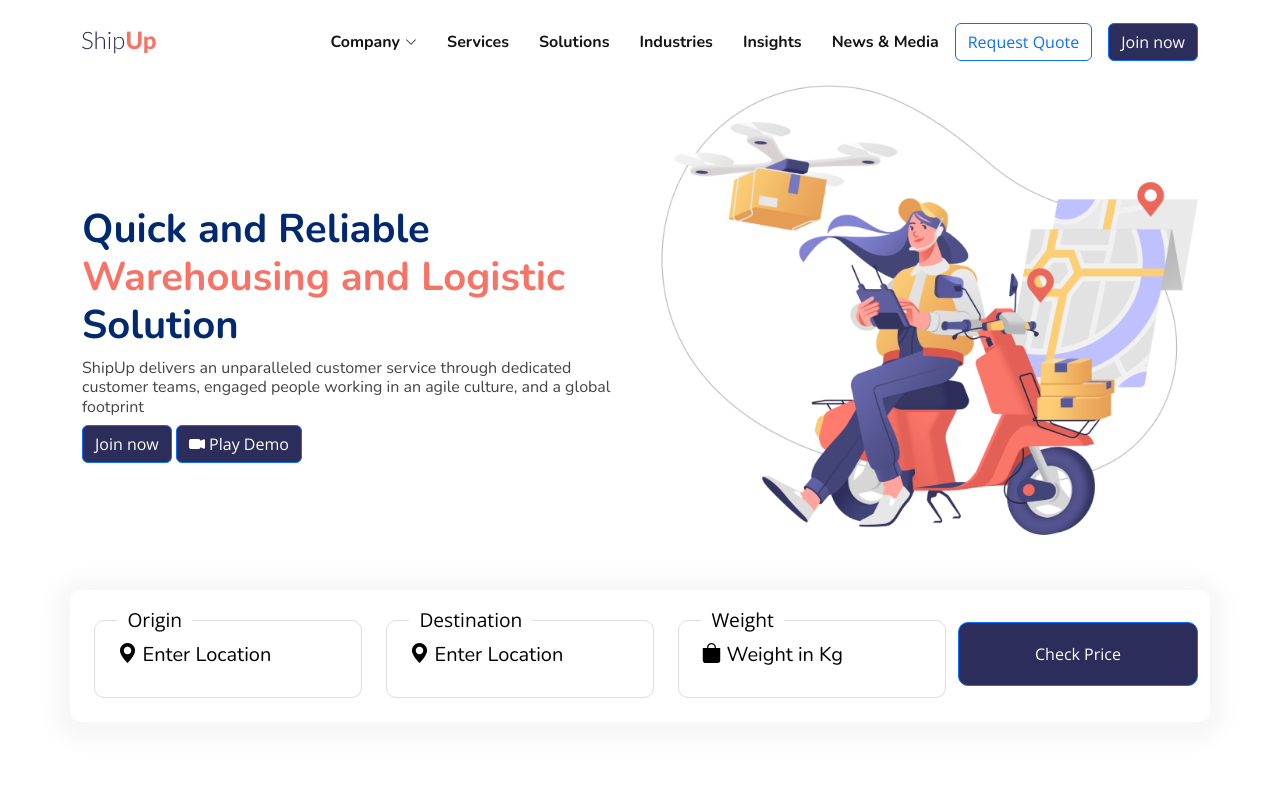
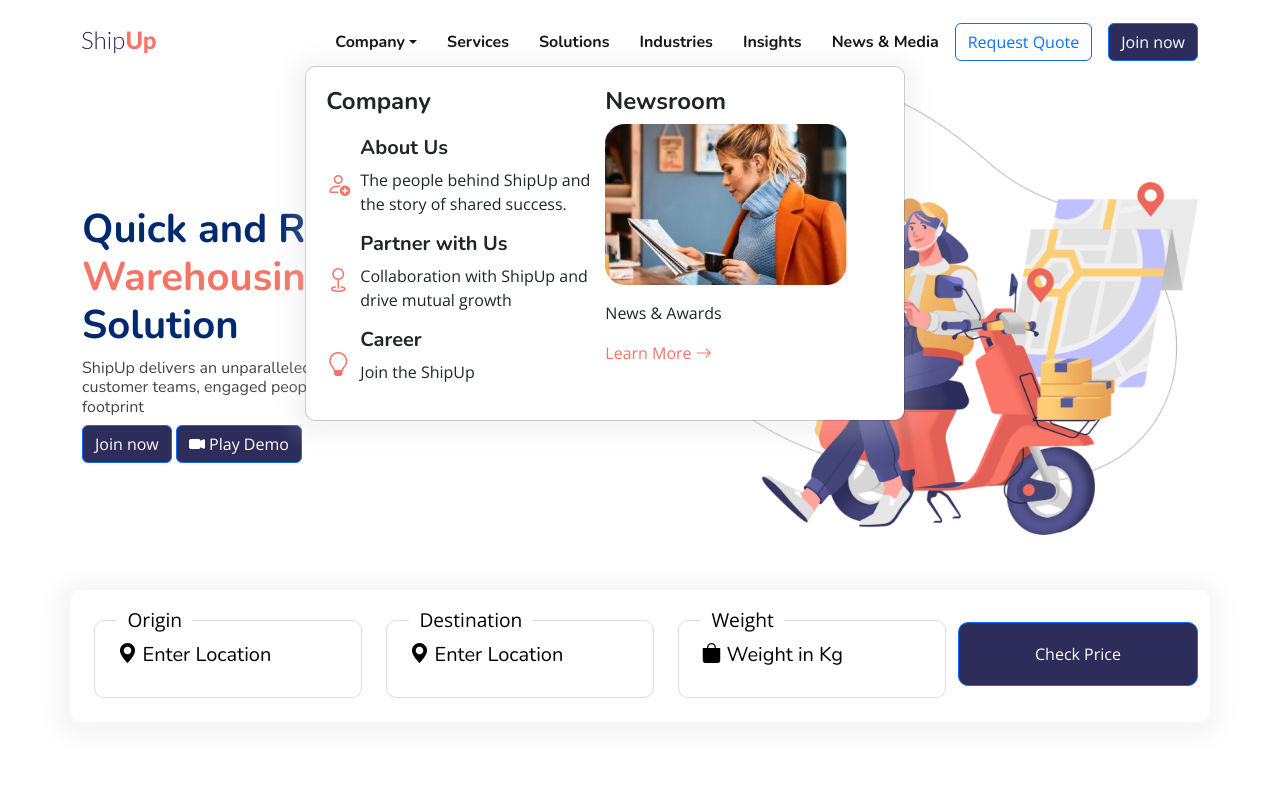
Before and after one commit to vishakha-singhal01/my-assignment-provis, a plain HTML site: page index.html in a window 1280 px wide. Both pictures are taken after a click on the button "Company". Shown: the top 800 px of the page. Drawn offline with nearby package versions, Linux system fonts and the light colour scheme.

Commit message:
updates-menu

```diff
--- a/assets/css/style.css
+++ b/assets/css/style.css
@@ -184,30 +184,65 @@ h6 {
   visibility: visible;
 }
 
-.navbar .megamenu {
-  position: static;
+.mega-menu {
+  display: none;
+  position: absolute;
+  left: 0;
+  top: 100%;
+  background-color: rgb(255, 255, 255);
+  border-radius: 10px;
+  box-shadow: -1px 4px 20px 14px rgba(212, 209, 209, 0.2);
+  width: 600px; /* Adjust the width as needed */
+  padding: 20px;
+  z-index: 1;
 }
 
-.navbar .megamenu ul {
-  margin-top: 5px;
-  right: 0;
-  padding: 10px;
-  display: flex;
+.mega-menu .left-side,
+.mega-menu .right-side {
+  float: left;
+  width: 50%;
 }
 
-.navbar .megamenu ul li {
-  flex: 1;
+.mega-menu .left-side h4{
+  font-weight: bold;
+  margin-bottom: 20px;
 }
 
-.navbar .megamenu ul li a,
-.navbar .megamenu ul li:hover>a {
-  color: #013289;
+.mega-menu .right-side h4{
+  font-weight: bold;
 }
 
-.navbar .megamenu ul li a:hover,
-.navbar .megamenu ul li .active,
-.navbar .megamenu ul li .active:hover {
-  color: #4154f1;
+.mega-menu .left-side ul h5{
+  font-weight: bold;
+}
+
+.mega-menu .left-side ul p{
+  font-weight: normal;
+}
+
+.mega-menu .learn{
+  color: #F67366;
+}
+
+.mega-menu img {
+  max-width: 100%;
+  height: auto;
+}
+
+.icon-container {
+  display: flex;
+  align-items: center;
+}
+
+.icon-container i {
+      margin-right: 10px;
+      font-size: 1.5rem;
+      color: #F67366;
+  }
+
+/* Show the mega menu on hover */
+.dropdown:hover .mega-menu {
+  display: block;
 }
 
 .navbar .dropdown .dropdown ul {
@@ -297,16 +332,6 @@ h6 {
   color: #012970;
 }
 
-.navbar-mobile a:hover,
-.navbar-mobile .active,
-.navbar-mobile li:hover>a {
-  color: #4154f1;
-}
-
-.navbar-mobile .getstarted,
-.navbar-mobile .getstarted:focus {
-  margin: 15px;
-}
 .navbar-mobile .dropdown ul {
   position: static;
   display: none;
--- a/index.html
+++ b/index.html
@@ -4,7 +4,6 @@
 <head>
   <meta charset="utf-8">
   <meta content="width=device-width, initial-scale=1.0" name="viewport">
-
   <title>Provis Technologies</title>
   <meta content="" name="description">
   <meta content="" name="keywords">
@@ -38,9 +37,47 @@
 
       <nav id="navbar" class="navbar">
         <ul>
-          <li class="dropdown"><a href="#"><span>Company</span> <i class="bi bi-chevron-down"></i></a>
+          <a href="#" class="nav-link dropdown-toggle" role="button" data-bs-toggle="dropdown" aria-expanded="false">
+          <span>Company</span>
+          </a>
             <ul>
-              <img class="img" src="assets/img/Frame 7027.png" alt="">
+               <div class="dropdown-menu mega-menu">
+        <div class="left-side">
+            <h4>Company</h4>
+            <ul class="d-flex flex-column align-items-start">
+
+              <div class="icon-container">
+                <i class="bi bi-person-add"></i>
+                <div>
+                <h5>About Us</h5>
+                <p>The people behind ShipUp and the story of shared success.</p>
+              </div>
+            </div>
+
+                <div class="icon-container">
+                  <i class="bi bi-geo"></i>
+                  <div>
+                      <h5>Partner with Us</h5>
+                      <p>Collaboration with ShipUp and drive mutual growth</p>
+                  </div>
+              </div>
+
+              <div class="icon-container">
+                <i class="bi bi-lightbulb"></i>
+                <div>
+                <h5>Career</h5>
+                <p>Join the ShipUp</p>
+              </div>
+            </div>
+            </ul>
+        </div>
+        <div class="right-side">
+            <h4>Newsroom</h4>
+            <img src="assets/img/image 4.png" alt="News Image">
+            <p class="mt-3">News & Awards</p>
+            <p class="learn mt-3">Learn More <i class="bi bi-arrow-right"></i></p>
+        </div>
+    </div>
             </ul>
           </li>
           <li><a class="nav-link scrollto" href="#">Services</a></li>
```
Also changed, not shown: assets/img/image 4.png (added).
